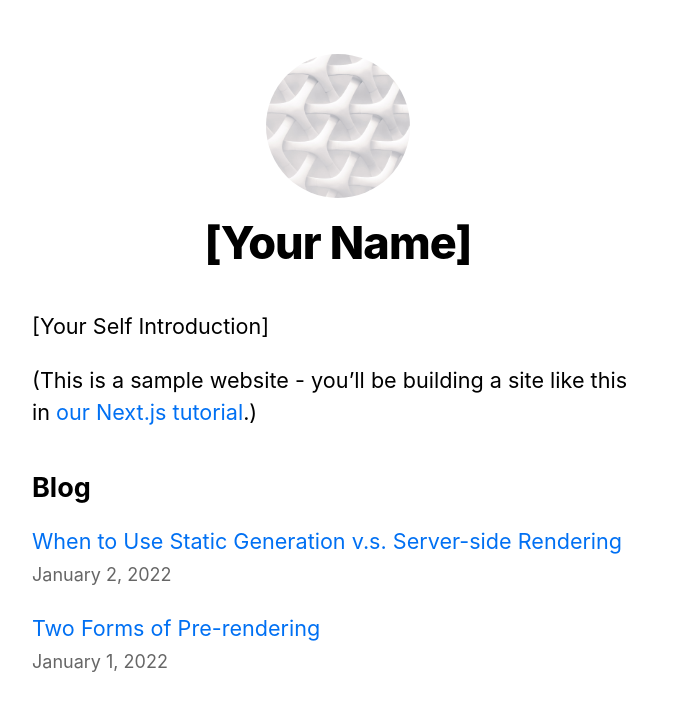
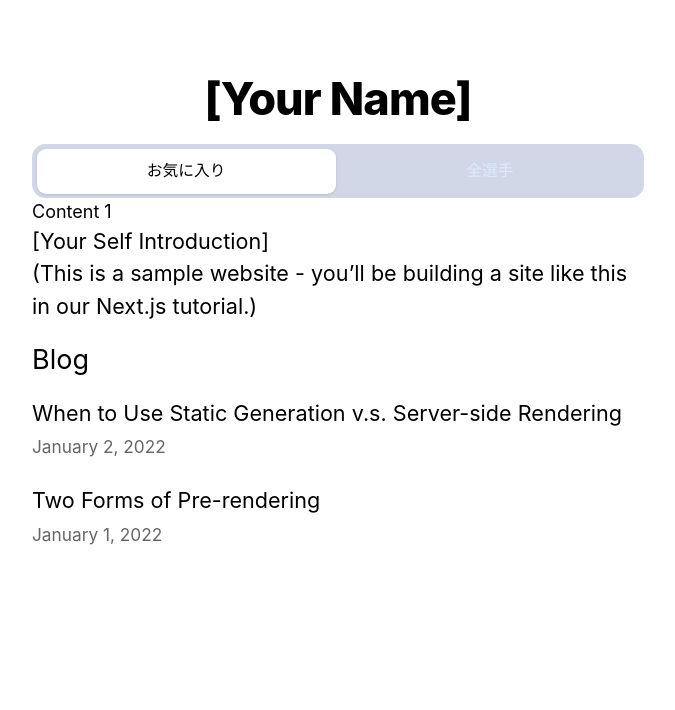
Before and after one commit to naoshi20/football-fan-next, a Next.js app: page / in a window 1280 px wide. Shown: the top 710 px of the page, without its empty margins (302-977 px from the left). Built offline with nearby package versions, Linux system fonts and the light colour scheme.

Commit message:
tailwindとheadlessuiを導入

```diff
--- /dev/null
+++ b/components/base.js
@@ -0,0 +1,82 @@
+import Head from "next/head";
+import Image from "next/image";
+import Script from "next/script";
+
+import styles from "./layout.module.css";
+import utilStyles from "../styles/utils.module.css";
+import Link from "next/link";
+
+const name = "[Your Name]";
+export const siteTitle = "Next.js Sample Website";
+
+// 全ページ共通のタグを定義
+export default function Base({ children, home }) {
+    return (
+        <div className={styles.container}>
+            {/* Head内に書かれたものは自動で<head>内にレンダリングされる */}
+            <Head>
+                <link rel="icon" href="/favicon.ico" />
+                <meta
+                    name="description"
+                    content="Learn how to build a personal website using Next.js"
+                />
+                <meta
+                    property="og:image"
+                    content={`https://og-image.vercel.app/${encodeURI(
+                        siteTitle
+                    )}.png?theme=light&md=0&fontSize=75px&images=https%3A%2F%2Fassets.zeit.co%2Fimage%2Fupload%2Ffront%2Fassets%2Fdesign%2Fnextjs-black-logo.svg`}
+                />
+                <meta name="og:title" content={siteTitle} />
+                <meta name="twitter:card" content="summary_large_image" />
+            </Head>
+
+            {/* Script内に書かれたものは自動で<script>内にレンダリングされる */}
+            <Script
+                src="https://connect.facebook.net/en_US/sdk.js"
+                strategy="lazyOnload"
+                onLoad={() =>
+                    console.log(
+                        `script loaded correctly, window.FB has been populated`
+                    )
+                }
+            />
+
+            {/* 共通ヘッダー */}
+            <header className={styles.header}>
+                {home ? (
+                    <>
+                        <h1 className={utilStyles.heading2Xl}>{name}</h1>
+                    </>
+                ) : (
+                    <>
+                        <Link href="/">
+                            <Image
+                                priority
+                                src="/images/profile.jpg"
+                                className={utilStyles.borderCircle}
+                                height={108}
+                                width={108}
+                                alt={name}
+                            />
+                        </Link>
+                        <h2 className={utilStyles.headingLg}>
+                            <Link href="/" className={utilStyles.colorInherit}>
+                                {name}
+                            </Link>
+                        </h2>
+                    </>
+                )}
+            </header>
+
+            {/* メインのコンテンツ */}
+            <main>{children}</main>
+
+            {/* ホームではない場合はホームヘ戻るボタンを表示 */}
+            {!home && (
+                <div className={styles.backToHome}>
+                    <Link href="/">← Back to home</Link>
+                </div>
+            )}
+        </div>
+    );
+}
--- a/components/layout.js
+++ /dev/null
@@ -1,78 +0,0 @@
-import Head from 'next/head'
-import Image from 'next/image'
-import Script from 'next/script'
-
-import styles from './layout.module.css'
-import utilStyles from '../styles/utils.module.css'
-import Link from 'next/link'
-
-const name = '[Your Name]'
-export const siteTitle = 'Next.js Sample Website'
-
-export default function Layout({ children, home }) {
-  return (
-    <div className={styles.container}>
-      <Head>
-        <link rel="icon" href="/favicon.ico" />
-        <meta
-          name="description"
-          content="Learn how to build a personal website using Next.js"
-        />
-        <meta
-          property="og:image"
-          content={`https://og-image.vercel.app/${encodeURI(
-            siteTitle
-          )}.png?theme=light&md=0&fontSize=75px&images=https%3A%2F%2Fassets.zeit.co%2Fimage%2Fupload%2Ffront%2Fassets%2Fdesign%2Fnextjs-black-logo.svg`}
-        />
-        <meta name="og:title" content={siteTitle} />
-        <meta name="twitter:card" content="summary_large_image" />
-      </Head>
-      <Script
-        src="https://connect.facebook.net/en_US/sdk.js"
-        strategy="lazyOnload"
-        onLoad={() =>
-          console.log(`script loaded correctly, window.FB has been populated`)
-        }
-      />
-      <header className={styles.header}>
-        {home ? (
-          <>
-            <Image
-              priority
-              src="/images/profile.jpg"
-              className={utilStyles.borderCircle}
-              height={144}
-              width={144}
-              alt={name}
-            />
-            <h1 className={utilStyles.heading2Xl}>{name}</h1>
-          </>
-        ) : (
-          <>
-            <Link href="/">
-              <Image
-                priority
-                src="/images/profile.jpg"
-                className={utilStyles.borderCircle}
-                height={108}
-                width={108}
-                alt={name}
-              />
-            </Link>
-            <h2 className={utilStyles.headingLg}>
-              <Link href="/" className={utilStyles.colorInherit}>
-                {name}
-              </Link>
-            </h2>
-          </>
-        )}
-      </header>
-      <main>{children}</main>
-      {!home && (
-        <div className={styles.backToHome}>
-          <Link href="/">← Back to home</Link>
-        </div>
-      )}
-    </div>
-  )
-}
--- /dev/null
+++ b/components/mytabs.js
@@ -0,0 +1,51 @@
+import { Tab } from "@headlessui/react";
+import { Fragment, useState } from "react";
+
+const buttonStyle =
+    "w-full rounded-lg py-2.5 text-sm font-medium leading-5 text-black-700 ring-white ring-opacity-60 ring-offset-2 ring-offset-black-400 focus:outline-none focus:ring-2";
+
+const selectedButtonStyle = "bg-white shadow";
+
+const unselectedButtonStyle =
+    "text-blue-100 hover:bg-white/[0.12] hover:text-white";
+
+export default function MyTabs() {
+    const [selectedIndex, setSelectedIndex] = useState(0);
+
+    return (
+        <Tab.Group selectedIndex={selectedIndex} onChange={setSelectedIndex}>
+            <Tab.List className="flex space-x-1 rounded-xl bg-blue-900/20 p-1">
+                <Tab as={Fragment}>
+                    {({ selected }) => (
+                        <button
+                            className={
+                                selected
+                                    ? buttonStyle + " " + selectedButtonStyle
+                                    : buttonStyle + " " + unselectedButtonStyle
+                            }
+                        >
+                            お気に入り
+                        </button>
+                    )}
+                </Tab>
+                <Tab as={Fragment}>
+                    {({ selected }) => (
+                        <button
+                            className={
+                                selected
+                                    ? buttonStyle + " " + selectedButtonStyle
+                                    : buttonStyle + " " + unselectedButtonStyle
+                            }
+                        >
+                            全選手
+                        </button>
+                    )}
+                </Tab>
+            </Tab.List>
+            <Tab.Panels>
+                <Tab.Panel>Content 1</Tab.Panel>
+                <Tab.Panel>Content 2</Tab.Panel>
+            </Tab.Panels>
+        </Tab.Group>
+    );
+}
--- a/package.json
+++ b/package.json
@@ -6,6 +6,7 @@
     "start": "next start"
   },
   "dependencies": {
+    "@headlessui/react": "^1.7.15",
     "date-fns": "^2.29.3",
     "gray-matter": "^4.0.3",
     "next": "latest",
@@ -13,5 +14,10 @@
     "react-dom": "18.2.0",
     "remark": "^14.0.2",
     "remark-html": "^15.0.1"
+  },
+  "devDependencies": {
+    "autoprefixer": "^10.4.14",
+    "postcss": "^8.4.24",
+    "tailwindcss": "^3.3.2"
   }
 }
--- a/pages/index.js
+++ b/pages/index.js
@@ -1,24 +1,31 @@
-import Head from 'next/head'
-import Layout, { siteTitle } from '../components/layout'
-import utilStyles from '../styles/utils.module.css'
-import { getSortedPostsData } from '../lib/posts'
-import Link from 'next/link'
-import Date from '../components/date'
+import Head from "next/head";
+import Base, { siteTitle } from "../components/base";
+import utilStyles from "../styles/utils.module.css";
+import { getSortedPostsData } from "../lib/posts";
+import Link from "next/link";
+import Date from "../components/date";
+import MyTabs from "../components/mytabs";
 
 export default function Home({ allPostsData }) {
     return (
-    <Layout home>
+        <Base home={true}>
+            {/* Baseにchildren propsとして渡される */}
             <Head>
                 <title>{siteTitle}</title>
             </Head>
+            <MyTabs></MyTabs>
             <section className={utilStyles.headingMd}>
                 <p>[Your Self Introduction]</p>
                 <p>
-          (This is a sample website - you’ll be building a site like this in{' '}
-          <a href="https://nextjs.org/learn">our Next.js tutorial</a>.)
+                    (This is a sample website - you’ll be building a site like
+                    this in{" "}
+                    <a href="https://nextjs.org/learn">our Next.js tutorial</a>
+                    .)
                 </p>
             </section>
-      <section className={`${utilStyles.headingMd} ${utilStyles.padding1px}`}>
+            <section
+                className={`${utilStyles.headingMd} ${utilStyles.padding1px}`}
+            >
                 <h2 className={utilStyles.headingLg}>Blog</h2>
                 <ul className={utilStyles.list}>
                     {allPostsData.map(({ id, date, title }) => (
@@ -32,15 +39,15 @@ export default function Home({ allPostsData }) {
                     ))}
                 </ul>
             </section>
-    </Layout>
-  )
+        </Base>
+    );
 }
 
 export async function getStaticProps() {
-  const allPostsData = getSortedPostsData()
+    const allPostsData = getSortedPostsData();
     return {
         props: {
-      allPostsData
+            allPostsData,
+        },
+    };
 }
-  }
-}
--- a/pages/posts/[id].js
+++ b/pages/posts/[id].js
@@ -1,12 +1,12 @@
-import Layout from '../../components/layout'
-import { getAllPostIds, getPostData } from '../../lib/posts'
-import Head from 'next/head'
-import Date from '../../components/date'
-import utilStyles from '../../styles/utils.module.css'
+import Base from "../../components/base";
+import { getAllPostIds, getPostData } from "../../lib/posts";
+import Head from "next/head";
+import Date from "../../components/date";
+import utilStyles from "../../styles/utils.module.css";
 
 export default function Post({ postData }) {
     return (
-    <Layout>
+        <Base>
             <Head>
                 <title>{postData.title}</title>
             </Head>
@@ -15,25 +15,27 @@ export default function Post({ postData }) {
                 <div className={utilStyles.lightText}>
                     <Date dateString={postData.date} />
                 </div>
-        <div dangerouslySetInnerHTML={{ __html: postData.contentHtml }} />
+                <div
+                    dangerouslySetInnerHTML={{ __html: postData.contentHtml }}
+                />
             </article>
-    </Layout>
-  )
+        </Base>
+    );
 }
 
 export async function getStaticPaths() {
-  const paths = getAllPostIds()
+    const paths = getAllPostIds();
     return {
         paths,
-    fallback: false
-  }
+        fallback: false,
+    };
 }
 
 export async function getStaticProps({ params }) {
-  const postData = await getPostData(params.id)
+    const postData = await getPostData(params.id);
     return {
         props: {
-      postData
+            postData,
+        },
+    };
 }
-  }
-}
--- /dev/null
+++ b/postcss.config.js
@@ -0,0 +1,6 @@
+module.exports = {
+  plugins: {
+    tailwindcss: {},
+    autoprefixer: {},
+  },
+}
--- a/styles/global.css
+++ b/styles/global.css
@@ -25,3 +25,7 @@ img {
     max-width: 100%;
     display: block;
 }
+
+@tailwind base;
+@tailwind components;
+@tailwind utilities;
--- /dev/null
+++ b/tailwind.config.js
@@ -0,0 +1,12 @@
+/** @type {import('tailwindcss').Config} */
+module.exports = {
+    content: [
+        "./app/**/*.{js,ts,jsx,tsx,mdx}",
+        "./pages/**/*.{js,ts,jsx,tsx,mdx}",
+        "./components/**/*.{js,ts,jsx,tsx,mdx}",
+    ],
+    theme: {
+        extend: {},
+    },
+    plugins: [],
+};
```
Also changed, not shown: 2 other files (tests, documents, lock files or other folders). Lines whose indentation alone changed are shown as unchanged.
